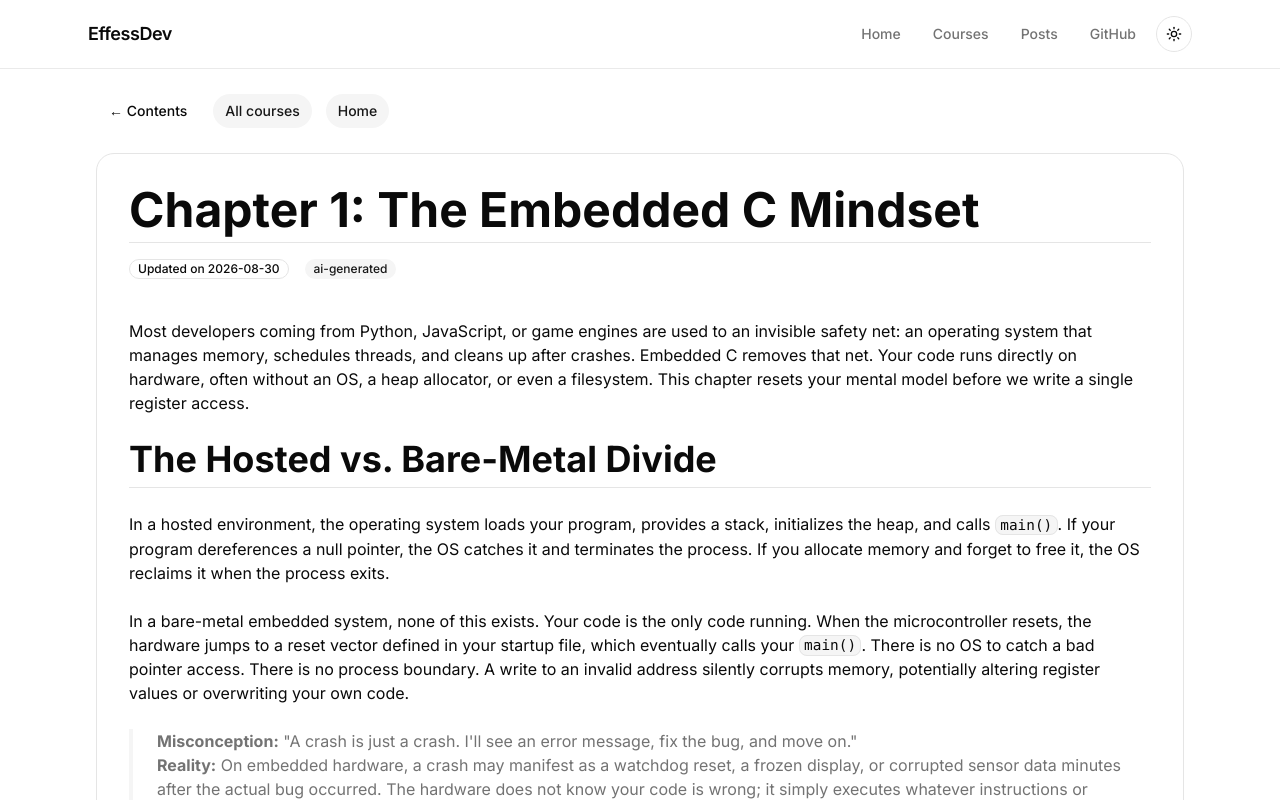
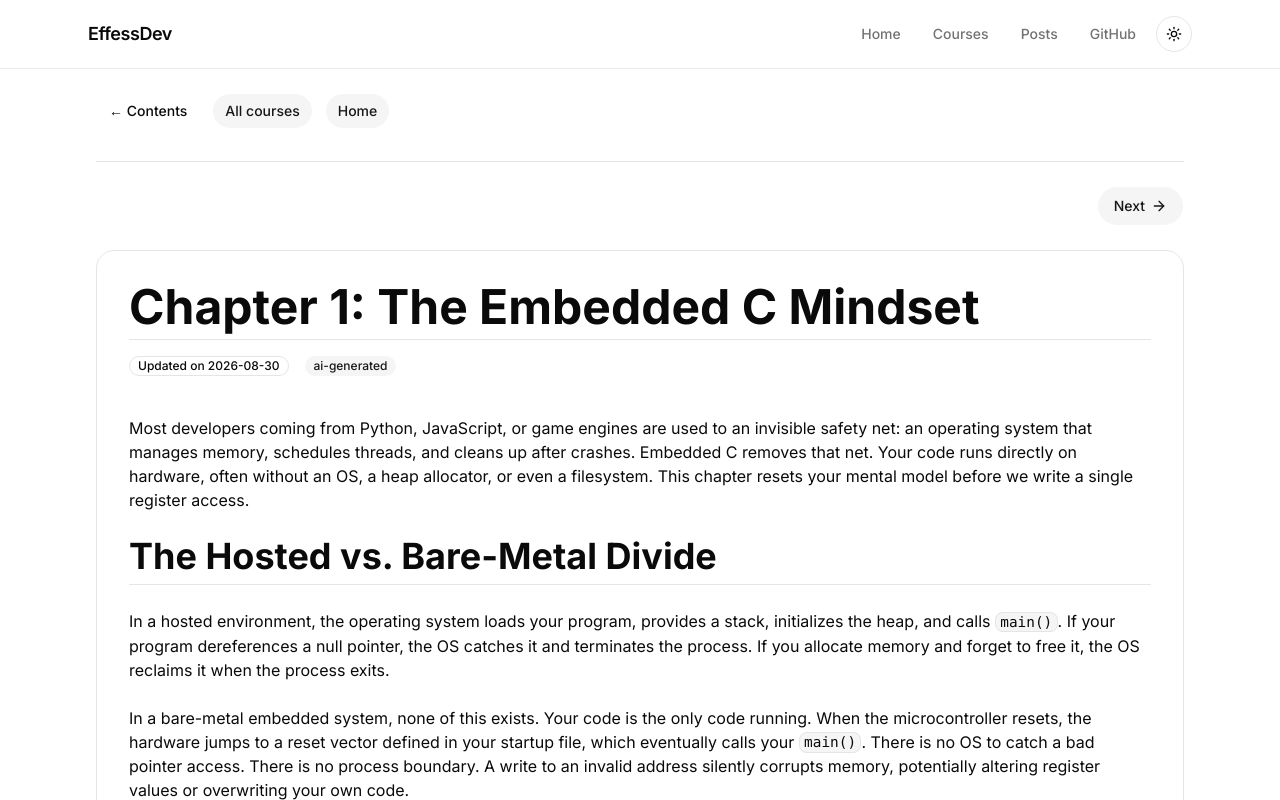
Before and after one commit to effessdev/effessdev.github.io, a Next.js app: page /courses/embedded-c/01 in a window 1280 px wide. Shown: the top 800 px of the page. Built offline with nearby package versions, Linux system fonts and the light colour scheme.

Commit message:
add nav at the top

```diff
--- a/src/app/courses/[courseId]/[chapter]/page.tsx
+++ b/src/app/courses/[courseId]/[chapter]/page.tsx
@@ -1,16 +1,11 @@
 import { notFound } from "next/navigation";
-import {
-  getAllCourseIds,
-  getChapter,
-  getCourseChapters,
-  getCourseMeta,
-} from "@/lib/courses";
-import { Markdown } from "@/lib/markdown";
+import { getAllCourseIds, getChapter, getCourseChapters } from "@/lib/courses";
 import TopNav from "@/components/layout/top-nav";
 import PostComponent from "@/components/post-component";
 import { ArrowLeft, ArrowRight } from "lucide-react";
 import Link from "next/link";
 import { buttonVariants } from "@/components/ui/button";
+import { Post } from "@/lib/types";
 
 export function generateStaticParams() {
   return getAllCourseIds().flatMap((courseId) =>
@@ -46,8 +41,27 @@ export default async function ChapterPage({
         ]}
       />
 
+      <ChapterNav courseId={courseId} prev={prev} next={next} />
+
+      <div className="w-full h-6" />
+
       <PostComponent post={chapter} />
 
+      <ChapterNav courseId={courseId} prev={prev} next={next} />
+    </>
+  );
+}
+
+function ChapterNav({
+  courseId,
+  prev,
+  next,
+}: {
+  courseId: string;
+  prev: Post | null;
+  next: Post | null;
+}) {
+  return (
     <nav className="flex gap-2 justify-between mt-8 pt-6 border-t">
       {prev ? (
         <Link
@@ -71,6 +85,5 @@ export default async function ChapterPage({
         <span />
       )}
     </nav>
-    </>
   );
 }
```
Lines whose indentation alone changed are shown as unchanged.
